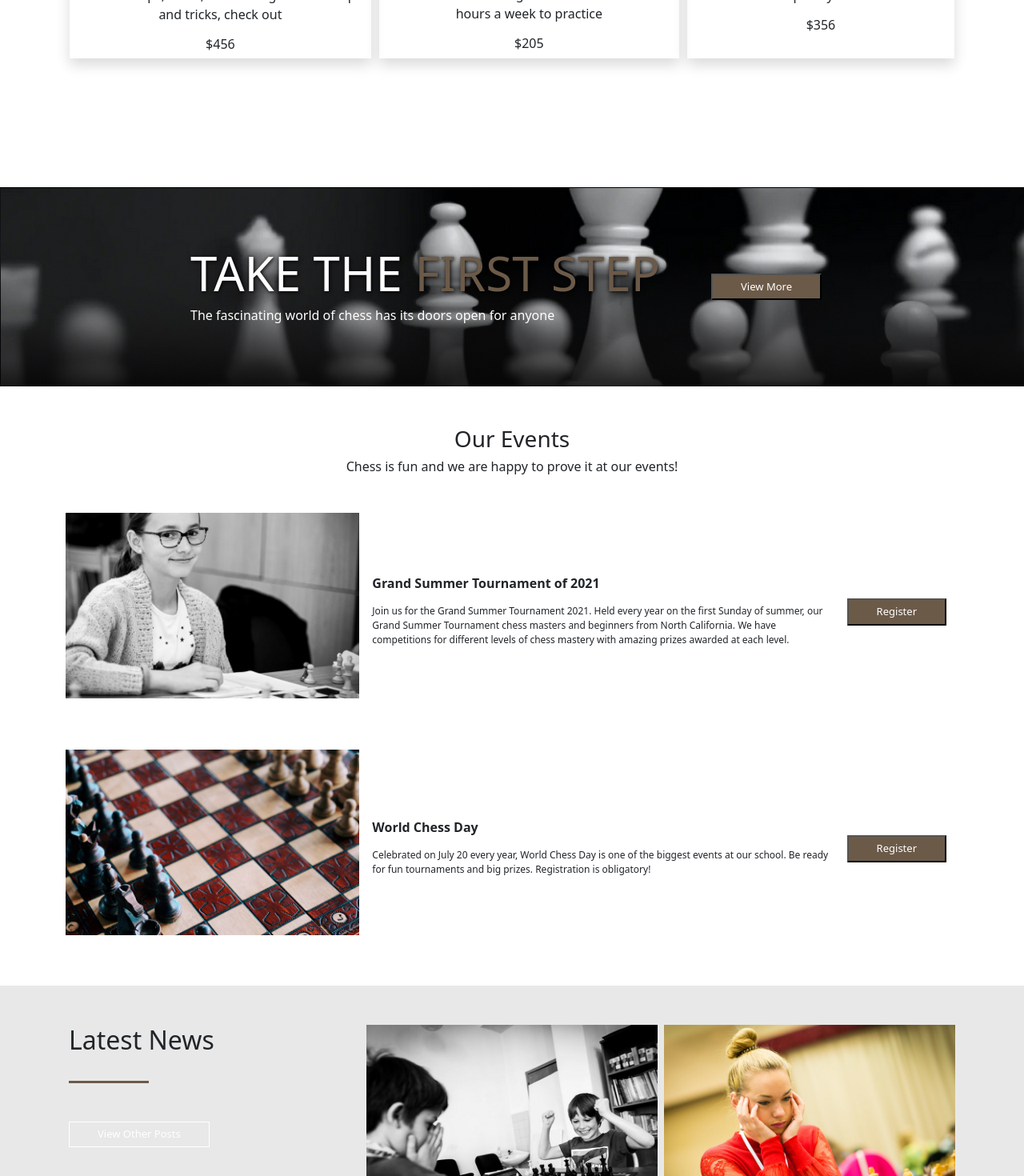
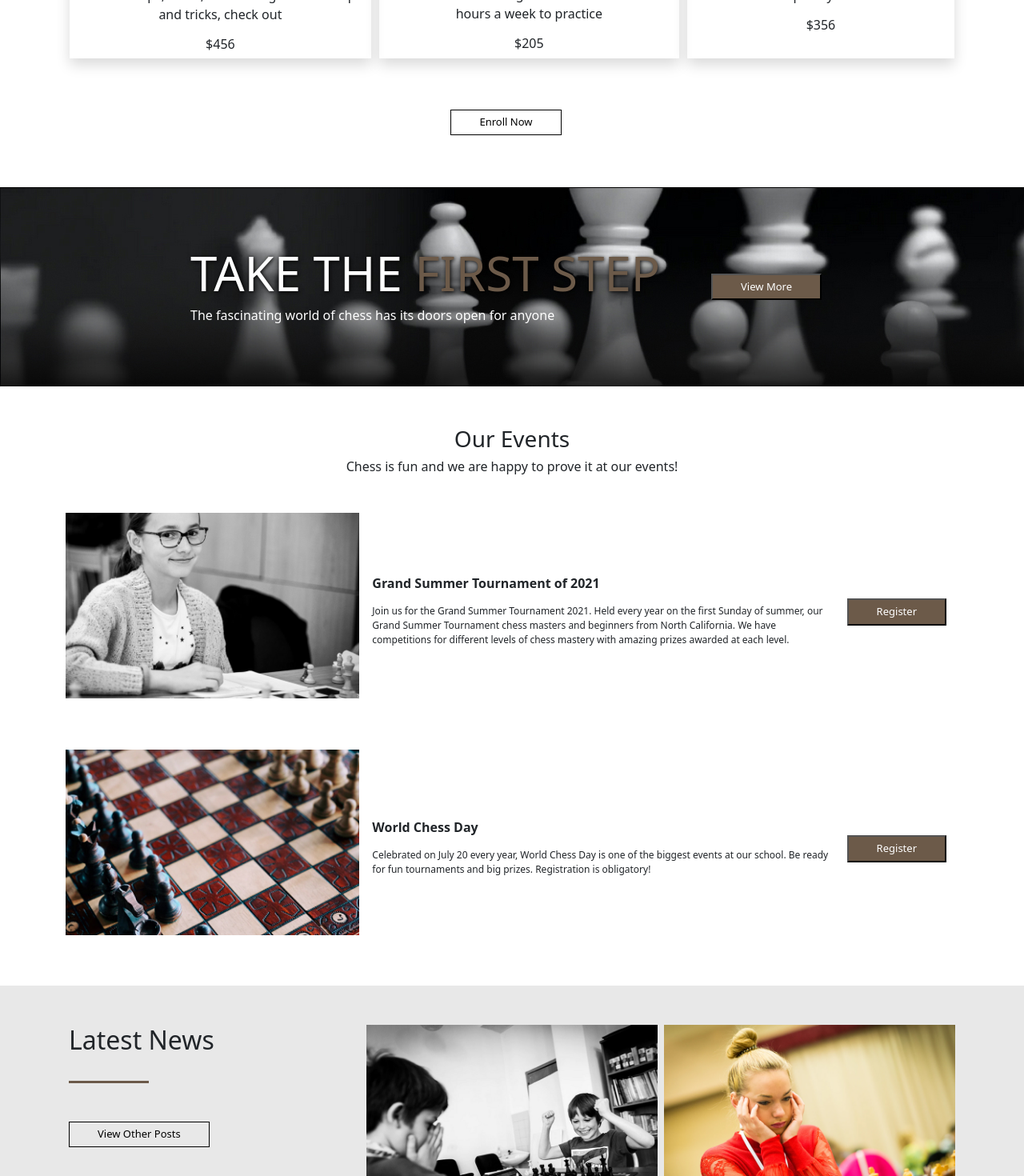
Before and after one commit to antonionovelli92/proj-html-vuejs, a Vue app: page / in a window 1280 px wide. Shown: the part 2020-3490 px from the top of the page at 80% size. Built offline with nearby package versions, Linux system fonts and the light colour scheme.

Commit message:
fix buttons

```diff
--- a/src/assets/sass/style.scss
+++ b/src/assets/sass/style.scss
@@ -32,7 +32,7 @@ section{
     transition: 2s;
 }
 }
-.Enroll, .Learn{
+.Enroll, .Learn, .Learn-special{
 padding: 5px 35px;
 font-size: 13px;
 margin-right: 15px;
@@ -52,3 +52,8 @@ margin-right: 15px;
     color: white;
     border: 0.3px solid white;
 }
+.Learn-special {
+    background-color: transparent;
+    color: black;
+    border: 0.3px solid black;
+}
--- a/src/components/Section/_SectionCourses.vue
+++ b/src/components/Section/_SectionCourses.vue
@@ -26,7 +26,7 @@ export default {
                 </create-card>
             </div>
             <div class="d-flex justify-content-center my-5">
-                <Button :buttonLabel="'Enroll Now'" class="Learn"></Button>
+                <Button :buttonLabel="'Enroll Now'" class="Learn-special"></Button>
 
 
             </div>
@@ -68,7 +68,9 @@ export default {
         cursor: pointer;
     }
 
-    button {}
+    .Learn {
+        color: black;
+    }
 
 
 
--- a/src/components/Section/_SectionNews.vue
+++ b/src/components/Section/_SectionNews.vue
@@ -13,7 +13,7 @@ export default {
         <div class="container d-flex content my-5">
             <div class="content-news">
                 <h2> Latest News</h2>
-                <Button :buttonLabel="'View Other Posts'" class="Learn"></Button>
+                <Button :buttonLabel="'View Other Posts'" class="Learn-special"></Button>
             </div>
             <div class="content-image">
                 <figure>
```
